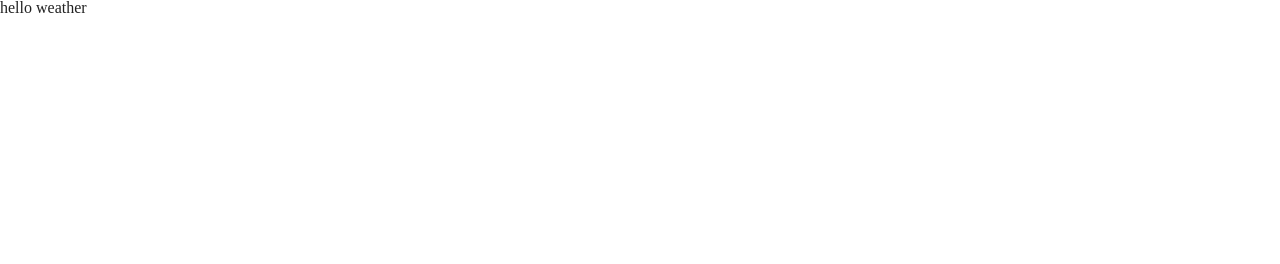
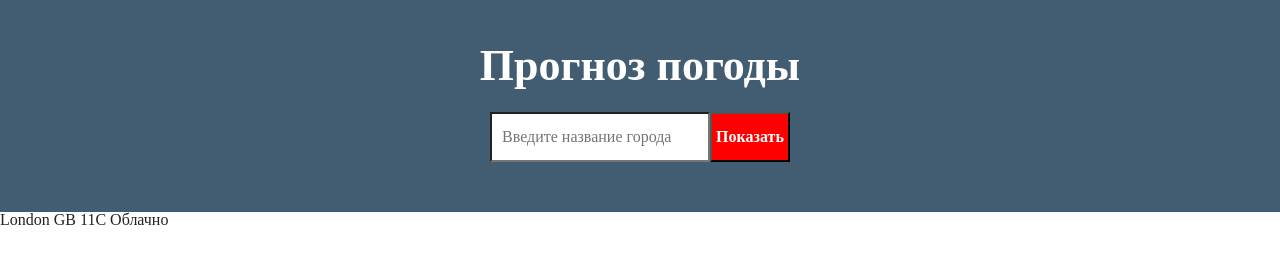
Before and after one commit to Whitemple/Whitemple-weatherAppV2, a website: page src/index.html in a window 1280 px wide. Drawn offline with Linux system fonts and the light colour scheme.

Commit message:
create fetch function

```diff
--- a/src/css/start.css
+++ b/src/css/start.css
@@ -14,3 +14,34 @@
     src: local(‘название шрифта’);
     src: url(‘ссылка на шрифт’);
 */
+.header {
+  display: flex;
+  flex-direction: column;
+  align-items: center;
+  padding: 40px 15px 50px;
+  background-color: #425c72;
+}
+.title {
+  margin-bottom: 20px;
+  text-align: center;
+  font-weight: 700;
+  color: white;
+  font-size: 44px;
+  line-height: 1.18;
+}
+.form {
+  height: 50px;
+  display: flex;
+  width: 300px;
+}
+.input {
+  background-color: white;
+  width: 220px;
+  padding-left: 10px;
+}
+.button {
+  background-color: red;
+  width: 80px;
+  color: white;
+  font-weight: 700;
+}
--- a/src/index.html
+++ b/src/index.html
@@ -28,6 +28,19 @@
     />
   </head>
   <body>
-    <div id="app">hello weather</div>
+    <!-- <div id="app"></div> -->
+    <header class="header">
+      <h1 class="title">Прогноз погоды</h1>
+      <form class="form" id="form">
+        <input
+          type="text"
+          id="inputCity"
+          class="input"
+          placeholder="Введите название города"
+        />
+        <button class="button">Показать</button>
+      </form>
+    </header>
+    <div class="card">London GB 11C Облачно</div>
   </body>
 </html>
--- a/src/js/index.js
+++ b/src/js/index.js
@@ -1 +1,27 @@
-console.log("hello");
+// const app = document.querySelector("#app");
+// const createPage = () => {
+//   console.log("NICE");
+// };
+// createPage();
+
+const form = document.querySelector("#form");
+const input = document.querySelector("#inputCity");
+
+let city;
+
+form.addEventListener("submit", (e) => {
+  e.preventDefault();
+  city = input.value.trim();
+  console.log(city);
+  input.value = "";
+  const apiKey = "1289f3b71732cf788b8ea917a6299964";
+  const url = `https://api.openweathermap.org/data/2.5/weather?
+  q=${city}&appid=${apiKey}&lang=ru`;
+  fetch(url)
+    .then((response) => response.json())
+    .then((data) => {
+      console.log(data);
+      console.log(data.name);
+      console.log(data.main.temp);
+    });
+});
```
